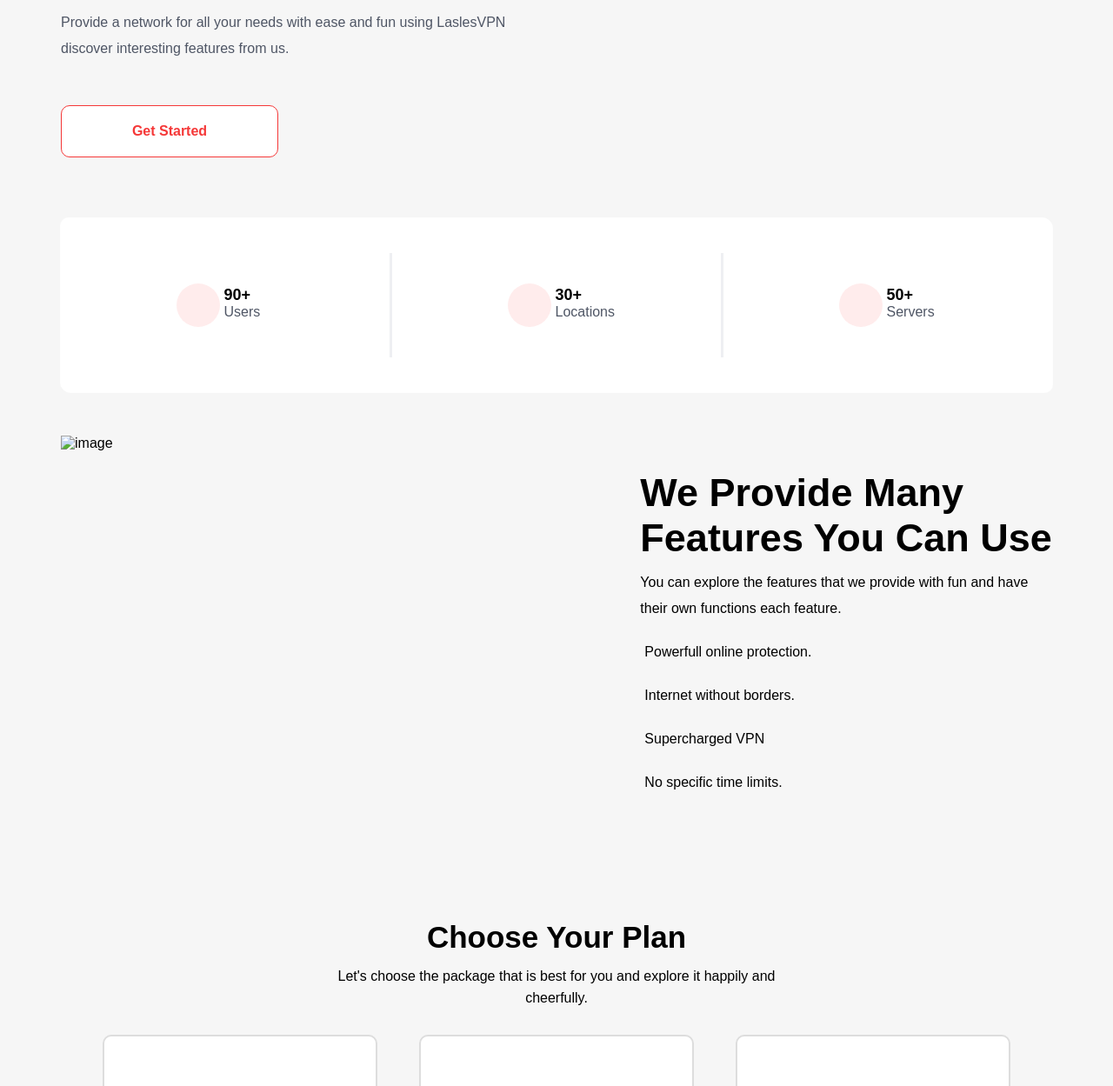
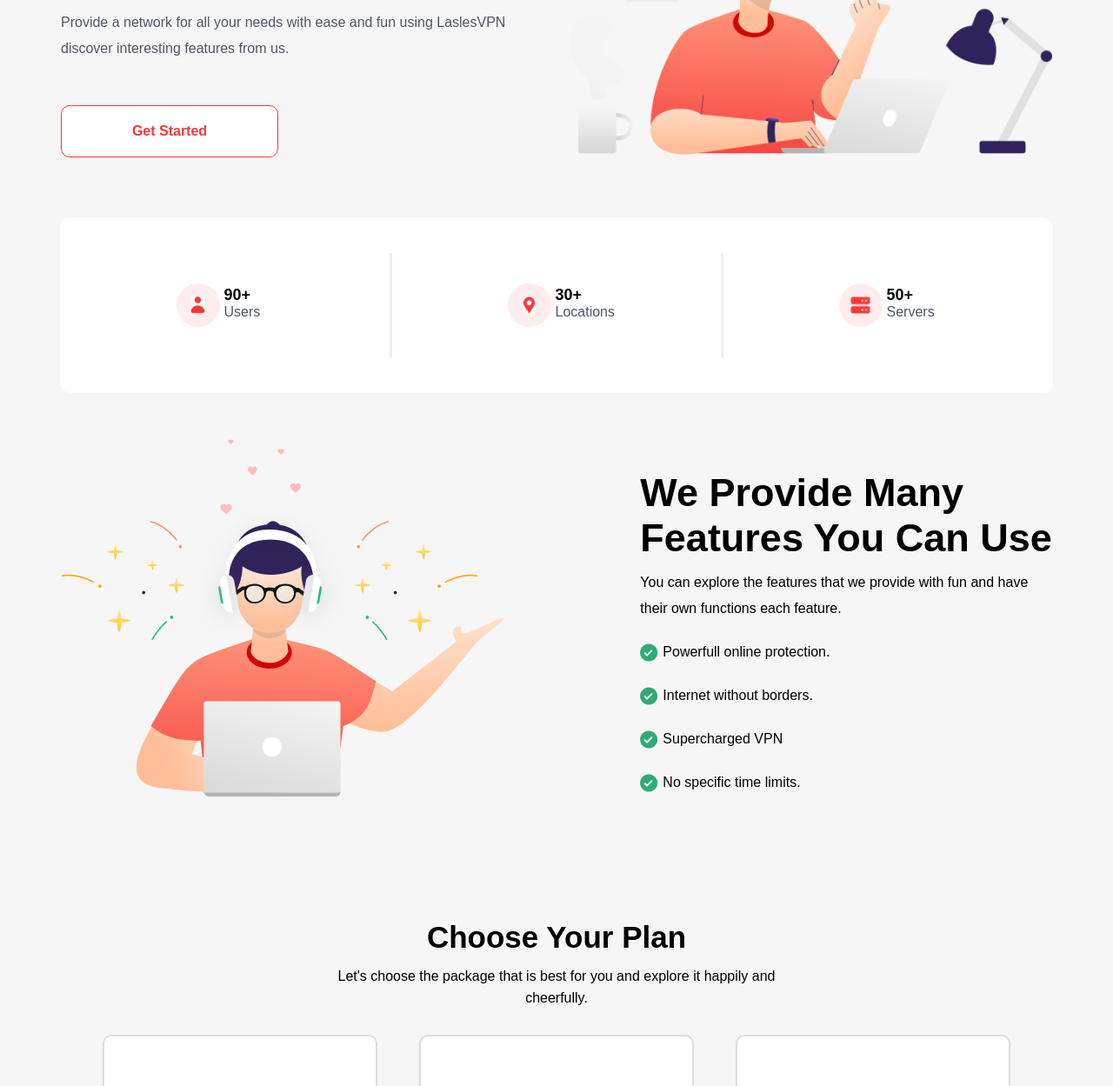
Before and after one commit to MehrozeNadeem/laslesVPN, a plain HTML site: page index.html in a window 1280 px wide. Shown: the part 305-1554 px from the top of the page at 87% size. Drawn offline with nearby package versions, Linux system fonts and the light colour scheme; files whose address does not match are found by name.

Commit message:
change file

```diff
--- a/index.html
+++ b/index.html
@@ -27,7 +27,7 @@
     <div class="main-page">
         <div class="container">
             <div class="logo">
-                <img src="..//Task HTML/Task-image/Logo.png" alt="logo" width="149px" height="36px">
+                <img src="Task-image/Logo.png" alt="logo" width="149px" height="36px">
             </div>
             <div class="nav">
                 <ul>
@@ -58,7 +58,7 @@
                 <button>Get Started</button>
             </div>
             <div class="content-image">
-                <img src="../Task HTML/Task-image/Illustration 1.png" alt="Image">
+                <img src="Task-image/Illustration 1.png" alt="Image">
             </div>
         </div>
     </div>
@@ -68,7 +68,7 @@
     <div class="location-container">
         <div class="item">
             <div class="item-icon">
-                <img src="../Task HTML/Task-image/icon.png" alt="">
+                <img src="Task-image/icon.png" alt="">
             </div>
             <div class="item-heading">
                 <h1>90+</h1>
@@ -77,7 +77,7 @@
         </div>
         <div class="item1">
             <div class="item-icon">
-                <img src="../Task HTML/Task-image/Vector.png" alt="">
+                <img src="Task-image/Vector.png" alt="">
             </div>
             <div class="item-heading">
                 <h1>30+</h1>
@@ -86,7 +86,7 @@
         </div>
         <div class="item">
             <div class="item-icon">
-                <img src="../Task HTML/Task-image/icon2.png" alt="">
+                <img src="Task-image/icon2.png" alt="">
             </div>
             <div class="item-heading">
                 <h1>50+</h1>
@@ -100,7 +100,7 @@
 
     <div class="center-container">
         <div class="main-img">
-            <img src="../Task HTML/Task-image/Illustration 2.png" alt="image">
+            <img src="Task-image/Illustration 2.png" alt="image">
         </div>
         <div class="first-para">
             <h1>We Provide Many Features You Can Use</h1>
@@ -109,19 +109,19 @@
             <div class="parent-para">
 
                 <div class="second-para">
-                    <img src="../Task HTML/Task-image/tick.png" alt="">
+                    <img src="Task-image/tick.png" alt="">
                     <p>Powerfull online protection.</p>
                 </div>
                 <div class="second-para">
-                    <img src="../Task HTML/Task-image/tick.png" alt="">
+                    <img src="Task-image/tick.png" alt="">
                     <p>Internet without borders.</p>
                 </div>
                 <div class="second-para">
-                    <img src="../Task HTML/Task-image/tick.png" alt="">
+                    <img src="Task-image/tick.png" alt="">
                     <p>Supercharged VPN</p>
                 </div>
                 <div class="second-para">
-                    <img src="../Task HTML/Task-image/tick.png" alt="">
+                    <img src="Task-image/tick.png" alt="">
                     <p>No specific time limits.</p>
                 </div>
             </div>
```
